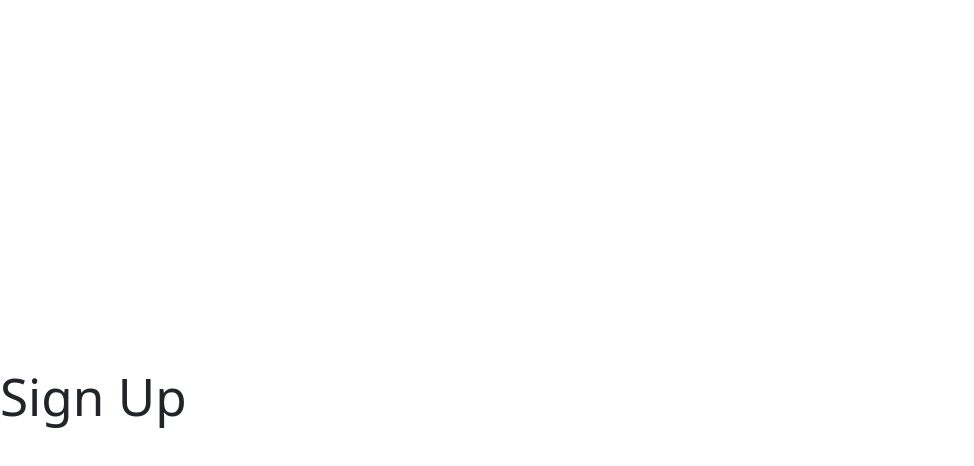
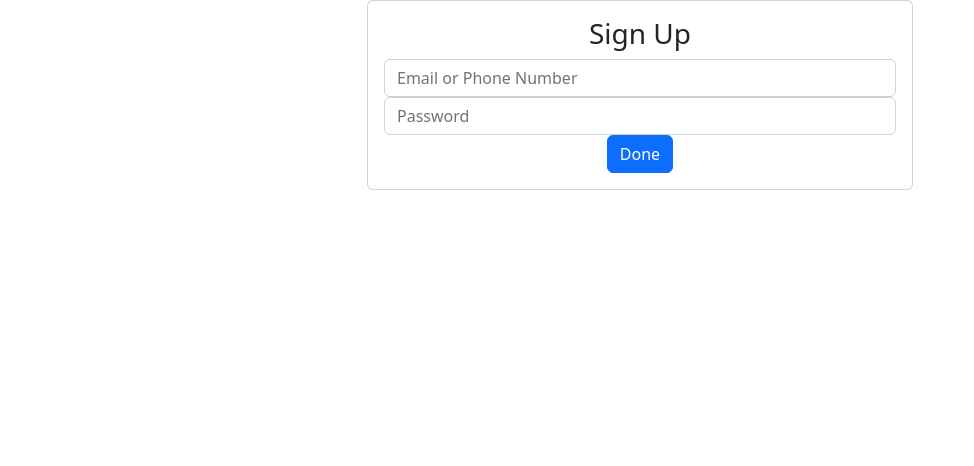
Before and after one commit to IcesiComputacionInternet/TallerFinal, a React (Vite) app in the folder frontend/: page /signup in a window 1280 px wide. Shown: the top 466 px of the page, without its empty margins (0-974 px from the left). Built offline with nearby package versions, Linux system fonts and the light colour scheme; the HTML template or start-up script is replaced by a standard one.

Commit message:
First draft of the login and sign up pages

```diff
--- a/frontend/src/App.tsx
+++ b/frontend/src/App.tsx
@@ -2,6 +2,7 @@ import { useState, useEffect } from "react";
 import Login from "./components/Login";
 import { BrowserRouter, Navigate, Route, Routes } from "react-router-dom";
 import SignUp from "./components/SignUp";
+import NotFound from "./components/NotFound";
 
 function App() {
     const [isLoggedIn, setIsLoggedIn] = useState<boolean>(
@@ -21,10 +22,10 @@ function App() {
                 <Route
                     path="/signup" element={<SignUp />}
                 ></Route>
-                {/*<Route*/}
-                {/*    path="/*"*/}
-                {/*    element={isLoggedIn ? <NotFound /> : <Navigate to="/login" />}*/}
-                {/*/>*/}
+                <Route
+                    path="/*"
+                    element={isLoggedIn ? <NotFound /> : <Navigate to="/login" />}
+                />
             </Routes>
         </BrowserRouter>
     );
--- a/frontend/src/components/Login.tsx
+++ b/frontend/src/components/Login.tsx
@@ -1,3 +1,4 @@
+// @ts-ignore
 import React, { useState } from "react";
 import axios from "axios";
 import { NavigateFunction, useNavigate } from "react-router-dom";
@@ -71,6 +72,7 @@ const Login = ({ setLogin }: Props) => {
                                 <button type="submit" className="btn btn-primary">
                                     Login
                                 </button>
+                                <a href="/SignUp" className="link-primary">Sign up</a>
                             </form>
                         </div>
                     </div>
--- /dev/null
+++ b/frontend/src/components/NotFound.tsx
@@ -0,0 +1,7 @@
+function NotFound() {
+    return (
+        <h1>404 Not Found</h1>
+    );
+}
+
+export default NotFound;
--- a/frontend/src/components/SignUp.tsx
+++ b/frontend/src/components/SignUp.tsx
@@ -1,7 +1,52 @@
-function SignUp() {
+// @ts-ignore
+import React, { useState } from "react";
+
+const SignUp = () => {
+    const [emailOrphoneNumber, setEmailOrphoneNumber] = useState("");
+    // const [rol, setRol] = useState("");
+    const [password, setPassword] = useState("");
+
+    const handleSubmit = async (event: any) => {
+        event.preventDefault();
+
+        // console.log(name, email, password);
+    };
+
     return (
-        <h1>Sign Up</h1>
+            <div className="container">
+                <div className="row justify-content-center">
+                    <div className= "col-md-6">
+                        <div className= "card text-center mb-3">
+                            <div className="card-body">
+                                <h3 className="card-title">Sign Up</h3>
+                                <form onSubmit={handleSubmit}>
+                                    <div className="form-group">
+                                        <input
+                                            type="text"
+                                            className="form-control"
+                                            placeholder="Email or Phone Number"
+                                            value={emailOrphoneNumber}
+                                            onChange={(event) => setEmailOrphoneNumber(event.target.value)}
+                                        />
+                                    </div>
+                                    <div className="form-group">
+                                        <input
+                                            type="password"
+                                            className="form-control"
+                                            placeholder="Password"
+                                            value={password}
+                                            onChange={(event) => setPassword(event.target.value)}
+                                        />
+                                    </div>
+                                    <button type="submit" className="btn btn-primary" >
+                                        Done
+                                    </button>
+                                </form>
+                            </div>
+                        </div>
+                    </div>
+                </div>
+            </div>
     );
-}
-
+};
 export default SignUp;
--- a/frontend/tsconfig.json
+++ b/frontend/tsconfig.json
@@ -18,7 +18,8 @@
     "strict": true,
     "noUnusedLocals": true,
     "noUnusedParameters": true,
-    "noFallthroughCasesInSwitch": true
+    "noFallthroughCasesInSwitch": true,
+    "allowSyntheticDefaultImports": true
   },
   "include": ["src"],
   "references": [{ "path": "./tsconfig.node.json" }]
```
Also changed, not shown: frontend/src/components/CreateItem.tsx (added), frontend/src/components/Item.tsx (added), frontend/src/components/Items.tsx (deleted), frontend/src/components/NewItem.tsx (deleted), frontend/src/components/UserAccount.tsx (added), frontend/src/style/index.css (renamed from frontend/src/index.css).
